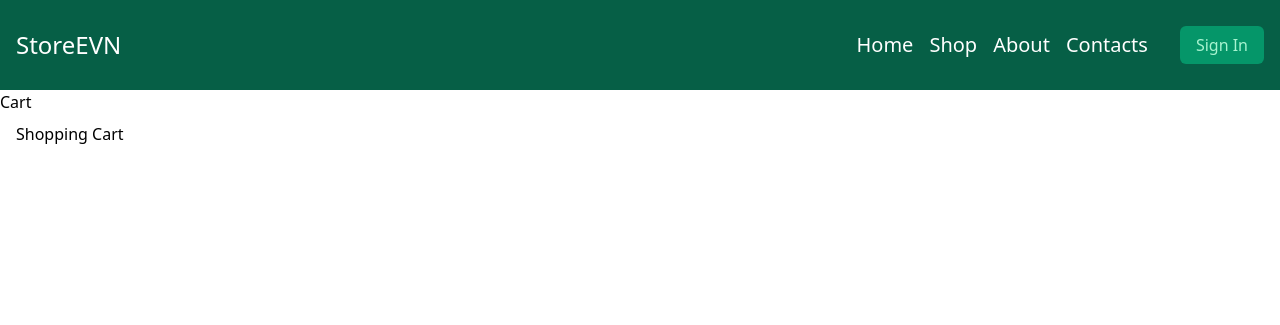
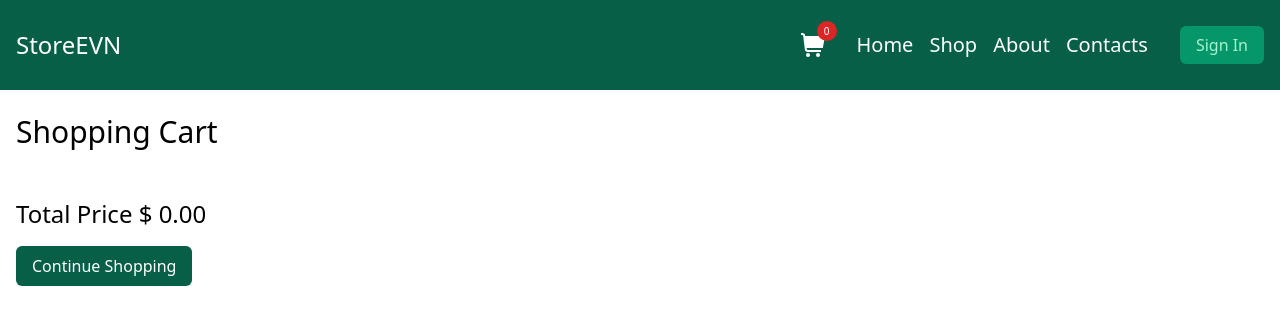
Before and after one commit to hayrapetyansami/storeEVN, a Django app: page /cart/ in a window 1280 px wide. Shown: the top 325 px of the page. Run offline with Django 5.2, Linux system fonts and the light colour scheme; some libraries are stand-ins or nearby versions.

Commit message:
created Cart logic and fixed UI issues

```diff
--- a/cart/cart.py
+++ b/cart/cart.py
@@ -10,7 +10,6 @@ class Cart:
 
         if not cart:
             cart = self.session[settings.CART_SESSION_ID] = {}
-
         self.cart = cart
 
     def add(self, product, quantity=1, override_quantity=False):
@@ -40,6 +39,7 @@ class Cart:
         product_ids = self.cart.keys()
         products = Product.objects.filter(id__in=product_ids)
         cart = self.cart.copy()
+
         for product in products:
             cart[str(product.id)]["product"] = product
 
@@ -54,14 +54,7 @@ class Cart:
     def clear(self):
         del self.session[settings.CART_SESSION_ID]
 
-    # def get_total_price(self):
-    #     total = (
-    #         (
-    #             Decimal(item["price"]) -
-    #             Decimal(item["price"]) *
-    #             Decimal(item["product"].discount / 100)
-    #         )
-    #         * item["quantity"] for item in self.cart.values()
-    #     )
-
-    #     return format(total, ".2f")
+    def get_total_price(self):
+        total = sum((Decimal(item["price"]) - (Decimal(item["price"]) * Decimal(
+            item["product"].discount / 100))) * item["quantity"] for item in self.cart.values())
+        return format(total, ".2f")
--- a/cart/forms.py
+++ b/cart/forms.py
@@ -4,11 +4,11 @@ PRODUCT_QUANTITY_CHOICES = [(i, str(i)) for i in range(1, 11)]
 
 
 class CartAddProductForm(forms.Form):
-    quantity = forms.TypedMultipleChoiceField(
+    quantity = forms.TypedChoiceField(
         choices=PRODUCT_QUANTITY_CHOICES,
         coerce=int
     )
-    overried = forms.BooleanField(
+    override = forms.BooleanField(
         required=False,
         initial=False,
         widget=forms.HiddenInput
--- a/cart/templates/cart/cart_detail.html
+++ b/cart/templates/cart/cart_detail.html
@@ -4,41 +4,49 @@
 {% block title %} Cart {% endblock %}
 
 {% block header %}
-  <h1>Cart</h1>
+  <div class="container mx-auto px-4 py-2">
+    <h1 class="text-3xl my-4">Shopping Cart</h1>
+  </div>
+
 {% endblock header %}
-
 
 {% block content %}
   <main class="container mx-auto px-4 py-2">
-    <h2>Shopping Cart</h2>
-
-    <div>
-      {% for item in cart  %}
+    <div class="bg-emerald-800 rounded-md mb-4">
+      {% for item in cart %}
         {% with product=item.product %}
-          <div>
+          <div class="p-4">
+            <div class="flex gap-4 mb-2">
+              <div class="min-w-[64px] h-[64px]">
+                {% if product.image %}
+                  <img class="w-[64px] h-[64px] object-cover" src="{{product.image.url}}" alt="{{product.name}}">
+                {% else %}
+                  <img class="w-[64px] h-[64px] object-cover" src="https://thumb.ac-illust.com/b1/b170870007dfa419295d949814474ab2_t.jpeg" alt="{{product.name}}">
+                {% endif %}
+              </div>
+              <h4 class="text-white mb-2">
+                <a href="{{product.get_absolute_url}}">
+                  {{product.name}}
+                </a>
+              </h4>
+            </div>
+            <p class="text-white mb-2">Quantity: {{item.quantity}}</p>
             <div>
-              {% if product.image %}
-                <img class="w-full h-full object-cover" src="{{product.image.url}}" alt="{{product.name}}">
+              {% if product.discount %}
+                <p class="line-through text-gray-400">$ {{product.price}}</p>
+                <p class="text-white mb-2">$ {{product.discount_price}}</p>
               {% else %}
-                <img class="w-full h-full object-cover" src="https://thumb.ac-illust.com/b1/b170870007dfa419295d949814474ab2_t.jpeg" alt="{{product.name}}">
+                <p class="text-white mb-2">$ {{product.price}}</p>
               {% endif %}
             </div>
-            <h4>
-              {{product.name}}
-            </h4>
-            <p>Quantity: {{item.quantity}}</p>
-            <p>
-              {% if product.discount %}
-                <p class="line-through">$ {{product.price}}</p>
-                <p>$ {{product.discount_price}}</p>
-              {% else %}
-                <p>$ {{product.price}}</p>
-              {% endif %}
-            </p>
             <div>
-              <form action="{% url 'cart:cart_remove' product.id %}" method="POST">
+              <form action="{% url 'cart:cart_remove' product.id %}" method="post">
                 {% csrf_token %}
-                <input type="submit" value="Remove">
+                <input
+                  type="submit"
+                  value="Remove"
+                  class="block w-fit px-4 py-2 rounded-md mt-4 text-white bg-emerald-600 cursor-pointer"
+                >
               </form>
             </div>
           </div>
@@ -47,7 +55,16 @@
     </div>
 
     <div>
-      {% comment %} <h5>Total: $ {{cart.get_total_price}}</h5> {% endcomment %}
+      <h5 class="text-2xl">Total Price $ {{cart.get_total_price}}</h5>
+    </div>
+    <div class="flex gap-4">
+      <a href="/shop" class="block w-fit px-4 py-2 rounded-md mt-4 text-white bg-emerald-800">Continue Shopping</a>
+
+      {% with cart_quantity=cart|length  %}
+        {% if cart_quantity > 0 %}
+          <a href="#" class="block w-fit px-4 py-2 rounded-md mt-4 text-white bg-emerald-800">Checkout</a>
+        {% endif %}
+      {% endwith %}
     </div>
   </main>
 {% endblock content %}
--- a/cart/urls.py
+++ b/cart/urls.py
@@ -5,6 +5,6 @@ app_name = "cart"
 
 urlpatterns = [
     path("", cart_detail, name="cart_detail"),
-    path("add/<int:product_id>", cart_add, name="cart_add"),
-    path("remove/<int:product_id>", cart_remove, name="cart_remove")
+    path("add/<int:product_id>/", cart_add, name="cart_add"),
+    path("remove/<int:product_id>/", cart_remove, name="cart_remove")
 ]
--- a/cart/views.py
+++ b/cart/views.py
@@ -15,7 +15,7 @@ def cart_add(request, product_id):
         cart.add(
             product=product,
             quantity=cd["quantity"],
-            override_quantity=cd["override_quantity"]
+            override_quantity=cd["override"]
         )
     return redirect("cart:cart_detail")
 
@@ -30,4 +30,4 @@ def cart_remove(request, product_id):
 
 def cart_detail(request):
     cart = Cart(request)
-    return render(request, "./cart/cart_detail.html", {"cart": cart})
+    return render(request, "cart/cart_detail.html", {"cart": cart})
--- a/main/templates/main/base.html
+++ b/main/templates/main/base.html
@@ -13,20 +13,34 @@
 </head>
 
 <body>
-  <nav class="bg-emerald-800">
+  <nav class="bg-emerald-800 sticky top-0 z-[2]">
     <div class="container min-h-[90px] mx-auto px-4 py-2 flex justify-between items-center">
       <div>
         <h4>
           <a href="/" class="text-white text-2xl">StoreEVN</a>
         </h4>
       </div>
-      <div>
-        {% comment %} <div>
-          <svg viewBox="0 0 24 24" width="32" height="32">
-            <path d="M24,3H4.242L4.2,2.649A3,3,0,0,0,1.222,0H0V2H1.222a1,1,0,0,1,.993.883L3.8,16.351A3,3,0,0,0,6.778,19H20V17H6.778a1,1,0,0,1-.993-.884L5.654,15H21.836Z"/>
-            <circle cx="7" cy="22" r="2"/><circle cx="17" cy="22" r="2"/>
-          </svg>
-        </div> {% endcomment %}
+      <div class="flex items-center gap-8">
+        <!-- Cart start -->
+        <div>
+          <a href="{% url 'cart:cart_detail' %}" class="relative">
+            <span class="flex justify-center items-center absolute right-[-12px] top-[-12px] bg-red-600 leading-0 text-white text-[10px] w-5 h-5 rounded-full">
+              {% with cart_quantity=cart|length %}
+                {% if cart_quantity > 0 %}
+                  {{cart_quantity}}
+                {% else %}
+                  0
+                {% endif %}
+              {% endwith %}
+            </span>
+            <svg viewBox="0 0 24 24" width="24" height="24">
+              <path class="fill-white" d="M24,3H4.242L4.2,2.649A3,3,0,0,0,1.222,0H0V2H1.222a1,1,0,0,1,.993.883L3.8,16.351A3,3,0,0,0,6.778,19H20V17H6.778a1,1,0,0,1-.993-.884L5.654,15H21.836Z"/>
+              <circle class="fill-white" cx="7" cy="22" r="2"/>
+              <circle class="fill-white" cx="17" cy="22" r="2"/>
+            </svg>
+          </a>
+        </div>
+        <!-- Cart End -->
         <button data-mobileMenuBtn class="min-[768px]:hidden">
           <svg viewBox="0 0 490.667 490.667" width="24" height="24">
             <g class="fill-white">
@@ -53,7 +67,7 @@
             max-[768px]:bg-emerald-800
           "
         >
-          <ul class="flex gap-4 max-[768px]:flex-col max-[768px]:text-center">
+          <ul class="flex gap-4 z-40 max-[768px]:flex-col max-[768px]:text-center">
             <li>
               <a
                 href="{% url 'main:index' %}"
@@ -120,10 +134,8 @@
   </nav>
 
   <header>
-    <div>
-      {% block header %}
-      {% endblock header %}
-    </div>
+    {% block header %}
+    {% endblock header %}
   </header>
 
   {% block content %}
--- a/main/templates/main/shop.html
+++ b/main/templates/main/shop.html
@@ -6,7 +6,9 @@
 {% endblock title %}
 
 {% block header %}
-  <h1>Shop</h1>
+  <div class="container mx-auto px-4 py-2">
+    <h1 class="text-3xl my-4">Shop</h1>
+  </div>
 {% endblock header %}
 
 {% block content %}
--- a/main/views.py
+++ b/main/views.py
@@ -1,6 +1,7 @@
 from django.shortcuts import render, get_object_or_404
 from django.core.paginator import Paginator
 from .models import Product, Category, Slider
+from cart.forms import CartAddProductForm
 
 
 def index(request):
@@ -56,9 +57,11 @@ def category(request, category_slug):
 
 def product_details(request, category_slug, product_slug):
     product = get_object_or_404(Product, slug=product_slug, available=True)
+    cart_product_form = CartAddProductForm
 
     data = {
-        "product": product
+        "product": product,
+        "cart_product_form": cart_product_form
     }
     return render(request, "main/product-details.html", data)
 
```
Also changed, not shown: main/templates/main/about.html (+3 -5 lines), main/templates/main/category.html (+4 -3 lines), main/templates/main/contacts.html (+3 -5 lines), main/templates/main/index.html (+24 -62 lines), main/templates/main/product-details.html (+10 -4 lines), cart/migrations/__init__.py (deleted), db.sqlite3, 1 other file.
